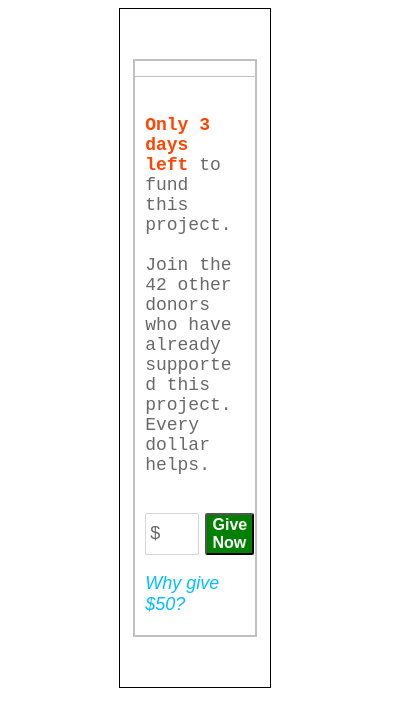
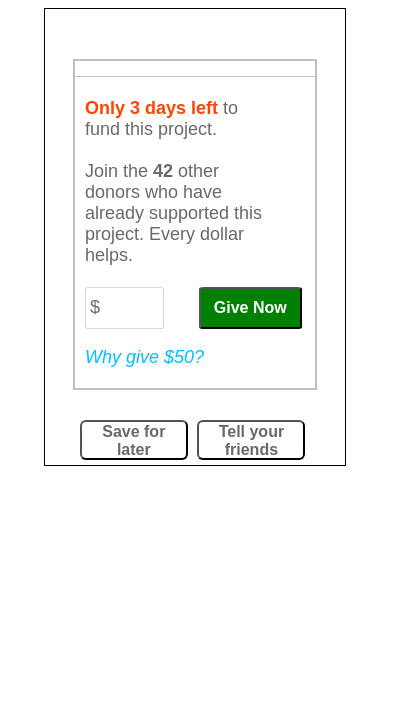
Before and after one commit to AnushreeDesai35/ReactTask1, a React app: page / in a window 390 px wide. Shown: the whole page, 417 px wide, since content can reach past the window. Built offline with nearby package versions, Linux system fonts and the light colour scheme.

Commit message:
React fund task - responsive, validation

```diff
--- a/package.json
+++ b/package.json
@@ -9,6 +9,12 @@
   "author": "",
   "license": "ISC",
   "dependencies": {
+    "babel": "^6.23.0",
+   "babel-cli": "^6.24.1",
+   "babel-core": "^6.24.1",
+   "babel-loader": "^7.0.0",
+   "babel-preset-es2015": "^6.24.1",
+   "babel-preset-react": "^6.24.1",
     "jquery": "^3.1.1",
     "react": "^15.4.2",
     "react-dom": "^15.4.2",
--- a/src/components/App.js
+++ b/src/components/App.js
@@ -10,6 +10,10 @@ class App extends React.Component {
 		return (
 			<div className="mainContainer">
 				<ContentContainer/>
+				<div className="actionsContainer">
+					<button className="save actioButton">Save for later</button>
+					<button className="share actioButton">Tell your friends</button>
+				</div>
 			</div>
 		);
 	}
--- a/src/components/ContentContainer.js
+++ b/src/components/ContentContainer.js
@@ -7,7 +7,10 @@ class ContentContainer extends React.Component {
 		super(props);
 		this.state={
 			currentDonation:0,
-			progressWidth:0
+			progressWidth:0,
+			daysLeft:3,
+			noOfDonors:42,
+			totalFund:5000
 		}
 		this.changeProgress = this.changeProgress.bind(this);
 	}
@@ -20,16 +23,15 @@ class ContentContainer extends React.Component {
 	render() {
 		return (
     <div className="contentContainer">
-    <ProgressBar currentDonation={this.state.currentDonation} progressWidth={this.state.progressWidth}/>
-<pre className="details"><span className="textImp"><strong>{`
-Only 3 days left`}</strong></span>
-  {` to fund this project.
-
-Join the 42 other donors who have
-already supported this project. Every dollar helps.
-    `}
-</pre>
-<FundComponent changeProgress = {this.changeProgress} currentDonation={this.state.currentDonation}/>
+    <ProgressBar currentDonation={this.state.currentDonation} progressWidth={this.state.progressWidth} totalFund={parseFloat(this.state.totalFund)}/>
+<div className="details"><span className="textImp"><strong>{`
+Only `}{this.state.daysLeft} {`days left `}</strong></span>
+ to fund this project.
+<br/><br/>
+Join the <strong>{this.state.noOfDonors}</strong> other donors who have
+already supported this project. Every dollar helps.<br/><br/>
+</div>
+<FundComponent changeProgress = {this.changeProgress} currentDonation={this.state.currentDonation} totalFund={parseFloat(this.state.totalFund)}/>
     </div>
 		);
 	}
--- a/src/components/FundComponent.js
+++ b/src/components/FundComponent.js
@@ -7,11 +7,9 @@ class FundComponent extends React.Component {
 
 	}
 changeProgressWidth(){
-	if(isNaN(this.refs.fundInput.value) || this.refs.fundInput.value === ""){
-		alert("Numeric input allowed !");
-	}
-	else if(parseFloat(this.refs.fundInput.value) + parseFloat(this.props.currentDonation) > 5000){
-		alert("Fund limit left : "+(5000 - parseFloat(this.props.currentDonation)));
+
+	if(parseFloat(this.refs.fundInput.value) + parseFloat(this.props.currentDonation) > this.props.totalFund){
+		alert("Fund limit left : "+(this.props.totalFund - parseFloat(this.props.currentDonation)));
 	}
 	else {
 		this.props.changeProgress(parseFloat(this.refs.fundInput.value));
@@ -23,7 +21,7 @@ changeProgressWidth(){
 		return (
     <div className="fundComponent">
 			<div className="input-box">
-	  		<input className="fundInput" ref="fundInput"/>
+	  		<input type="number" className="fundInput" ref="fundInput"/>
 	  		<span className="unit">$</span>
 			</div>
       <button className="fundSubmit" onClick={this.changeProgressWidth}>Give Now</button>
--- a/src/components/ProgressBar.js
+++ b/src/components/ProgressBar.js
@@ -12,7 +12,7 @@ class ProgressBar extends React.Component {
 		return (
     <div>
       <div className="progressBar">
-      <div className="tooltiptext">${5000 - this.props.currentDonation} still needed for this project</div>
+      <div className="tooltiptext">${this.props.totalFund - this.props.currentDonation} still needed for this project</div>
         <div className="progress" style={style}></div>
       </div>
     </div>
--- a/src/main.css
+++ b/src/main.css
@@ -3,6 +3,7 @@
   border:1px solid black;
   width:40%;
   margin:auto;
+  min-width: 300px;
 }
 
 .details{
@@ -27,8 +28,27 @@
   color: #696969;
   border:2px solid #C0C0C0;
   margin:auto;
-  margin-bottom: 50px;
+  margin-bottom: 30px;
   margin-top: 50px;
+}
+.actionsContainer{
+  margin:auto;
+  width:80%;
+}
+.save{
+}
+.share{
+}
+.actioButton{
+  margin: 0px 2% 5px 2%;
+  width: 45%;
+  height:40px;
+  background-color: #fff;
+  box-shadow: none;
+  font-weight: bold;
+  color: #696969;
+  font-size: 16px;
+  border-radius:6px;
 }
 .progressBar{
   border-bottom: 1px solid #C0C0C0;
@@ -45,8 +65,8 @@
 
 .tooltiptext {
     visibility: hidden;
-    width: 270px;
-    background-color: black;
+    width: 60%;
+    background-color: #696969;
     color: #fff;
     text-align: center;
     border-radius: 6px;
@@ -65,7 +85,7 @@
     margin-left: -5px;
     border-width: 5px;
     border-style: solid;
-    border-color: black transparent transparent transparent;
+    border-color: #696969 transparent transparent transparent;
 }
 
 .progressBar:hover .tooltiptext {
@@ -94,7 +114,8 @@
   height: 20px;
   margin-right: 10px;
   border-radius: 5%;
-font-size: 16px;}
+font-size: 16px;
+font-weight: bold;}
 
 .unit { position: absolute; display: block; left: 5px; top: 10px; z-index: 9; }
 
```
Also changed, not shown: README.md (added).
